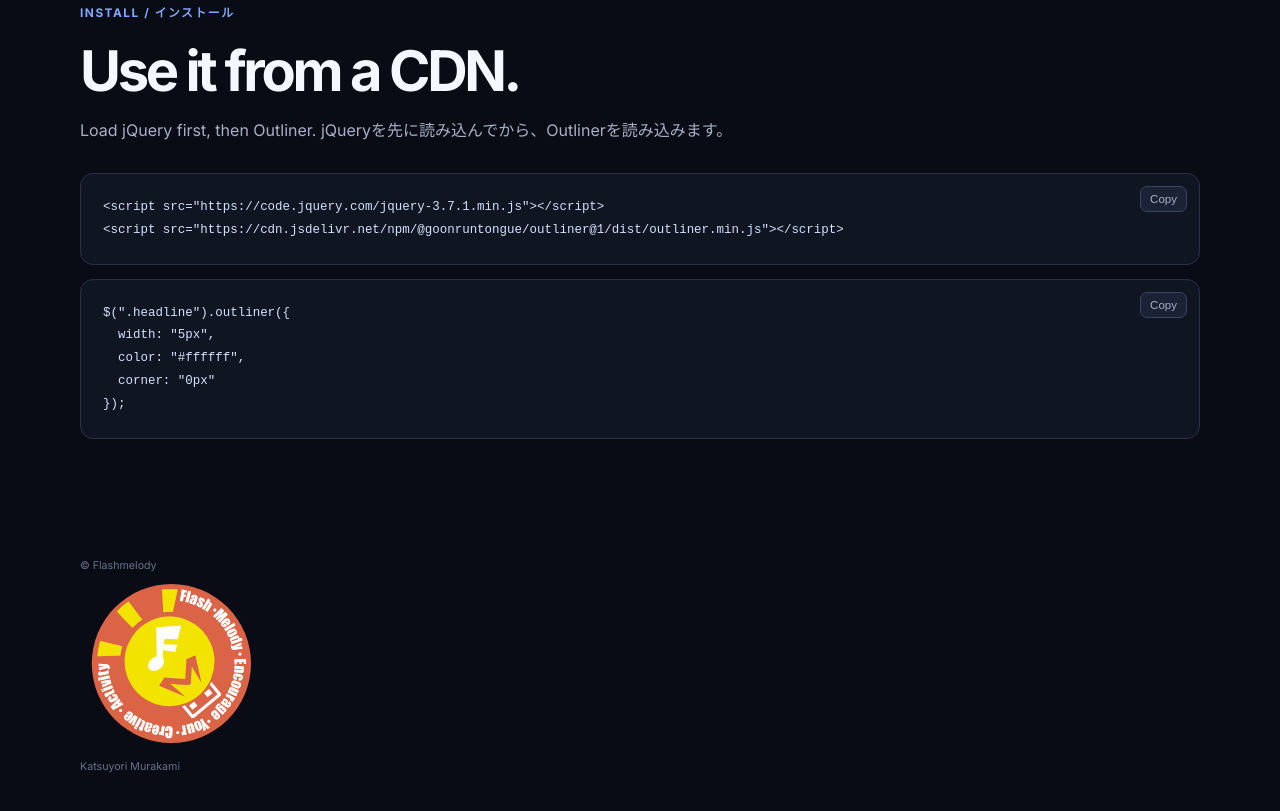
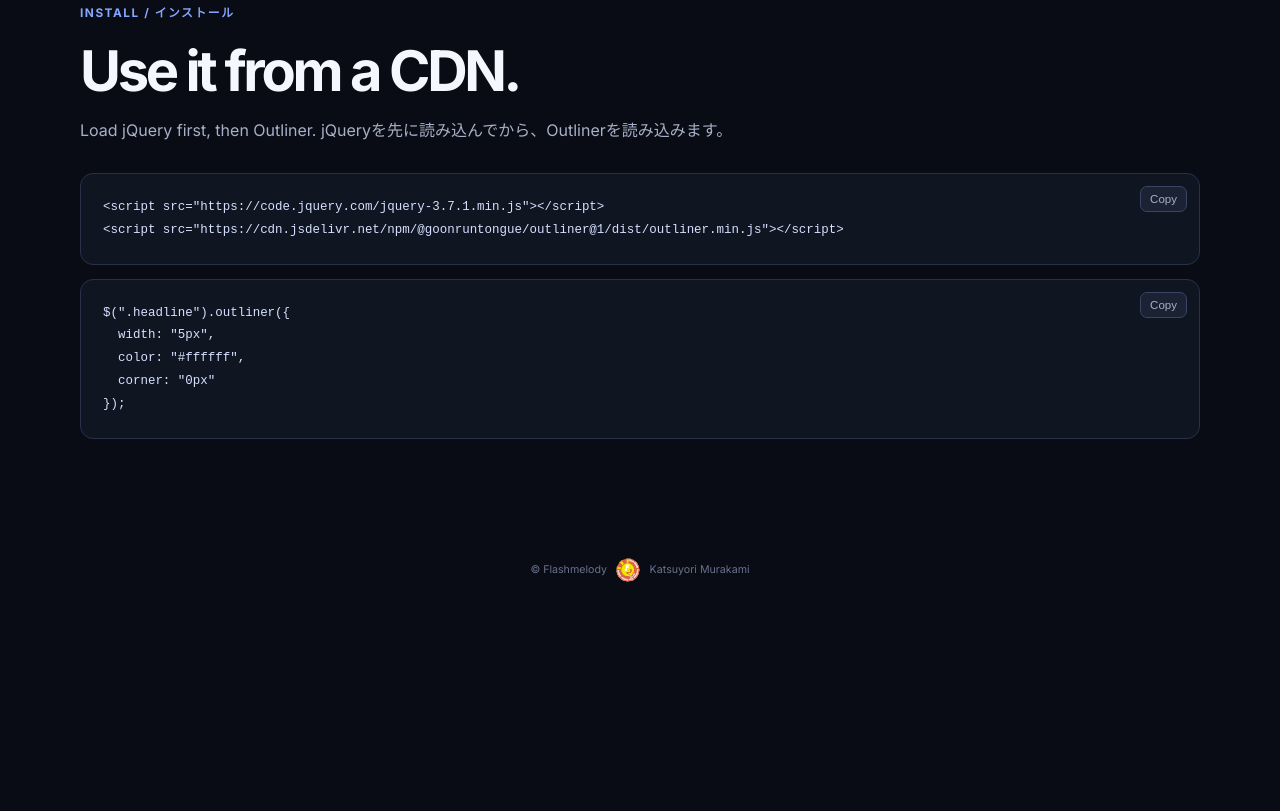
Before and after one commit to goonruntongue/outliner, a website: page index.html in a window 1280 px wide. Shown: the part 1655-2466 px from the top of the page. After the commit the page ends 2282 px from the top, so only its background shows below. Drawn offline with nearby package versions, Linux system fonts and the light colour scheme; a script that the page names is missing.

Commit message:
Style Flash Melody footer credit

```diff
--- a/demo/style.css
+++ b/demo/style.css
@@ -16,5 +16,7 @@ h1, h2, p { margin-top: 0; }.hero-title { margin-bottom: 29px; font-size: clamp(
 .controls { padding: 30px; display: grid; align-content: center; gap: 28px; }.controls label { display: grid; gap: 10px; color: #dfe5f7; font-size: .85rem; font-weight: 600; }.controls input[type="range"] { accent-color: var(--blue); width: 100%; }.controls output { color: var(--blue); font: .8rem "DM Mono", monospace; }.controls input[type="color"] { width: 100%; height: 36px; border: 1px solid var(--line); border-radius: 6px; background: transparent; }.toggle-row { grid-template-columns: auto 1fr; align-items: center; }.toggle-row small { color: var(--muted); font-weight: 400; }
 .code-card { position: relative; margin-top: 28px; padding: 22px; border: 1px solid var(--line); border-radius: 13px; background: #101522; overflow: auto; }.small-code { margin-top: 14px; }.code-card pre { margin: 0; color: #d5e1ff; font: .78rem/1.75 "DM Mono", monospace; white-space: pre-wrap; }.copy-button { position: absolute; top: 12px; right: 12px; border: 1px solid #3a4565; border-radius: 7px; padding: 6px 9px; color: var(--muted); background: #1b2234; cursor: pointer; font-size: .72rem; }
 .corner-control[hidden] { display: none; }
-footer { display: flex; justify-content: space-between; padding: 30px 0 44px; color: #68728d; font-size: .8rem; }
+footer { padding: 30px 0 44px; color: #68728d; font-size: .8rem; }
+.footer-copy { text-align: center; }
+.footer-copy img { vertical-align: middle; height: 2lh; margin: 0 .5em; }
 @media (max-width: 720px) { .site-nav { height: 70px; }.nav-links { gap: 14px; }.nav-links a { font-size: .78rem; }.hero { padding: 72px 0 85px; }.playground { grid-template-columns: 1fr; }.stage { min-height: 330px; }.controls { gap: 20px; }.demo-section, .install-section { padding: 64px 0; } }
```
